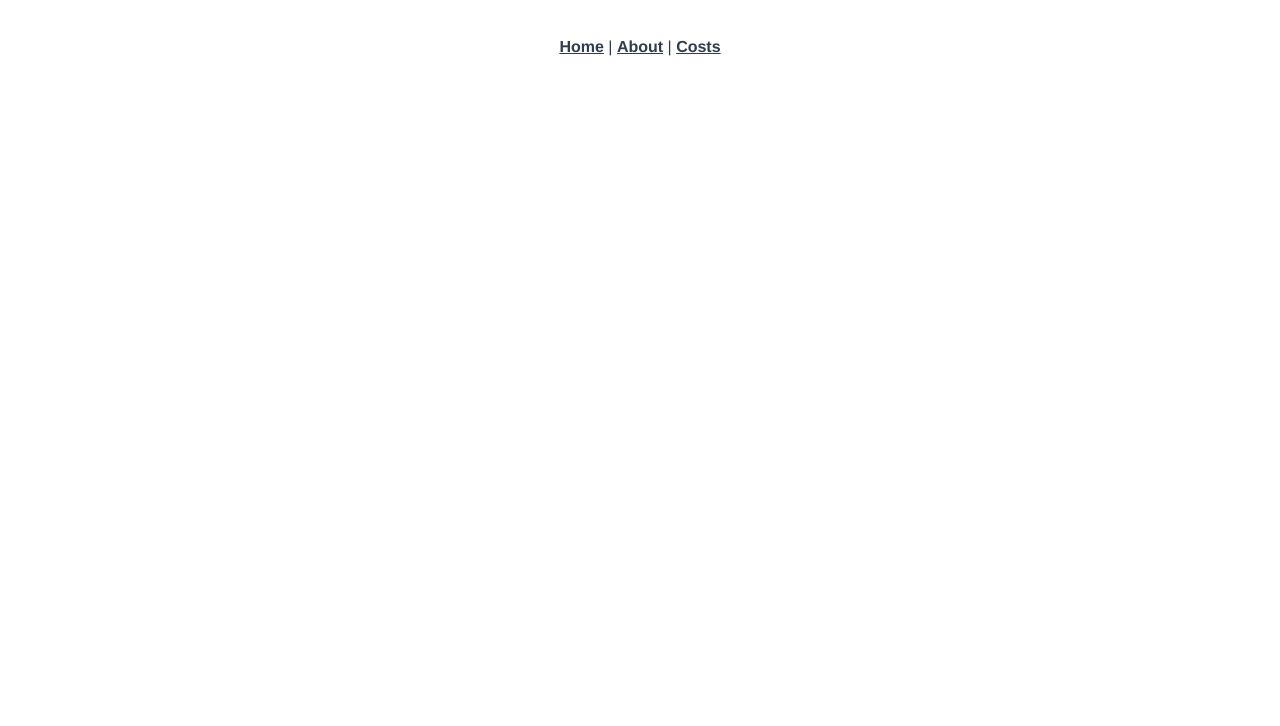
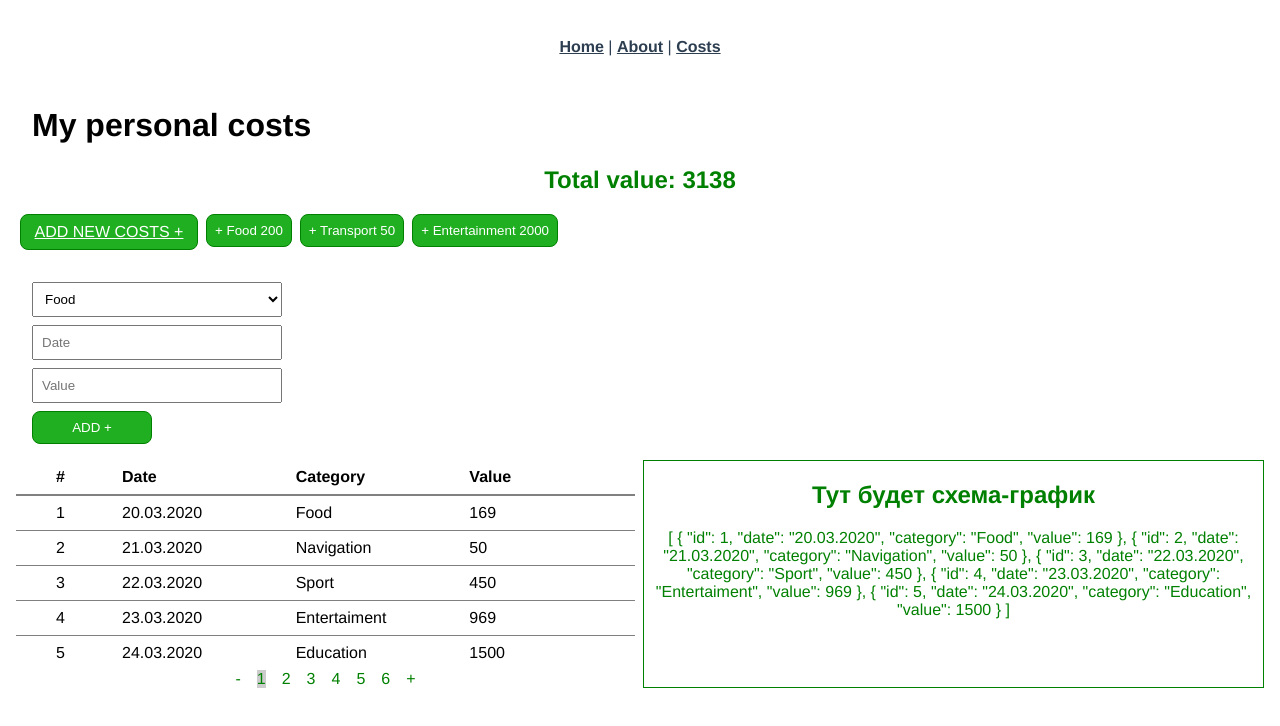
Before and after one commit to mihail1812/vue, a Vue app in the folder costs/: page /costs/add in a window 1280 px wide. Shown: the top 726 px of the page. Built offline with nearby package versions, Linux system fonts and the light colour scheme.

Commit message:
hw5 route costs

```diff
--- a/costs/src/components/AddPaymentForm.vue
+++ b/costs/src/components/AddPaymentForm.vue
@@ -48,14 +48,15 @@ export default {
   padding: 16px;
   background-color: #FFF;
   border-radius: 8px;
-  position: absolute;
-  top: 50px;
-  left: 100px;
-  display: none;
+  //position: absolute;
+  //top: 50px;
+  //left: 100px;
+  //display: none;
+  display: flex;
   flex-direction: column;
   gap: 8px;
   width: 250px;
-  &__input {
+  &__input:not(:first-child) {
     padding: 8px;
   }
   &__btn {
--- a/costs/src/components/SelectCategory.vue
+++ b/costs/src/components/SelectCategory.vue
@@ -1,6 +1,6 @@
 <template>
   <div class="select">
-    <select :value="value" @change="onChange($event)">
+    <select class="select__input" :value="value" @change="onChange($event)">
       <option
         v-for="(option, idx) in getCategoryList"
         :key="idx">
@@ -22,6 +22,7 @@ export default {
   data() {
     return {
       selected: "",
+      option: "Food",
     };
   },
   computed: {
@@ -41,5 +42,11 @@ export default {
 };
 </script>
 
-<style>
+<style lang="scss" scoped>
+.select {
+  &__input {
+    padding: 8px;
+    width: 250px;
+  }
+}
 </style>
--- a/costs/src/router/index.js
+++ b/costs/src/router/index.js
@@ -1,11 +1,12 @@
 import Vue from 'vue'
 import VueRouter from 'vue-router'
 import Home from '../views/Home.vue'
+import AddPaymentForm from '../components/AddPaymentForm.vue'
+import Costs from '../views/Costs.vue'
 
 Vue.use(VueRouter)
 
-const routes = [
-  {
+const routes = [{
     path: '/',
     name: 'Home',
     component: Home
@@ -16,18 +17,24 @@ const routes = [
     // route level code-splitting
     // this generates a separate chunk (about.[hash].js) for this route
     // which is lazy-loaded when the route is visited.
-    component: () => import(/* webpackChunkName: "about" */ '../views/About.vue')
+    component: () => import( /* webpackChunkName: "about" */ '../views/About.vue')
   },
   {
-    path: '/costs',
-    name: 'Costs',
-    component: () => import(/* webpackChunkName: "about" */ '../views/Costs.vue')
+    path: '/costs/',
+    component: Costs,
+    children: [
+      {
+        path: '',
+        component: Costs,
+      },
+      {
+        path: 'add',
+        component: AddPaymentForm,
+      }
+
+    ]
   },
-  {
-    path: '/costs/AddPaymentForm',
-    name: 'AddPaymentForm',
-    component: () => import(/* webpackChunkName: "about" */ '../components/AddPaymentForm.vue')
-  }
+
 ]
 
 const router = new VueRouter({
--- a/costs/src/views/Costs.vue
+++ b/costs/src/views/Costs.vue
@@ -7,10 +7,13 @@
         <h2 class="costs__total">Total value: {{ getFPV }}</h2>
       </header>
       <div class="costs__add">
-        <button class="costs__add-btn" @click="showForm(btnadd)">{{btnadd}}</button>
+        <router-link class="costs__add-btn" to="costs/add">{{btnadd}}</router-link>
+        <!-- <button class="costs__add-btn" @click="showForm(btnadd)">{{btnadd}}</button> -->
         <quick-add/>
-        <AddPaymentForm @addNewPayment="addNewPayment" />
+        <!-- <AddPaymentForm @addNewPayment="addNewPayment" /> -->
+
       </div>
+      <router-view/>
       <div class="costs__box">
         <div class="costs__list">
             <PaymentsDisplay :items="currentEl" />
@@ -31,7 +34,7 @@
 
 <script>
 import PaymentsDisplay from "../components/PaymentsDisplay.vue";
-import AddPaymentForm from "../components/AddPaymentForm.vue";
+//import AddPaymentForm from "../components/AddPaymentForm.vue";
 import { mapMutations, mapGetters} from 'vuex';
 import Pagination from '../components/Pagination.vue';
 import QuickAdd from '../components/QuickAdd.vue';
@@ -41,7 +44,7 @@ export default {
   name: "Costs",
   components: {
     PaymentsDisplay,
-    AddPaymentForm,
+    //AddPaymentForm,
     Pagination,
     QuickAdd,
   },
```
